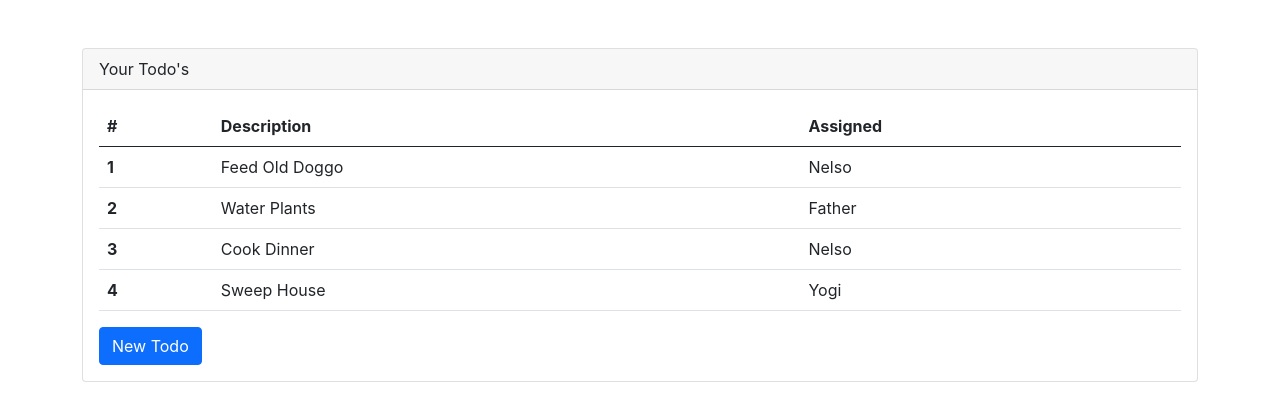
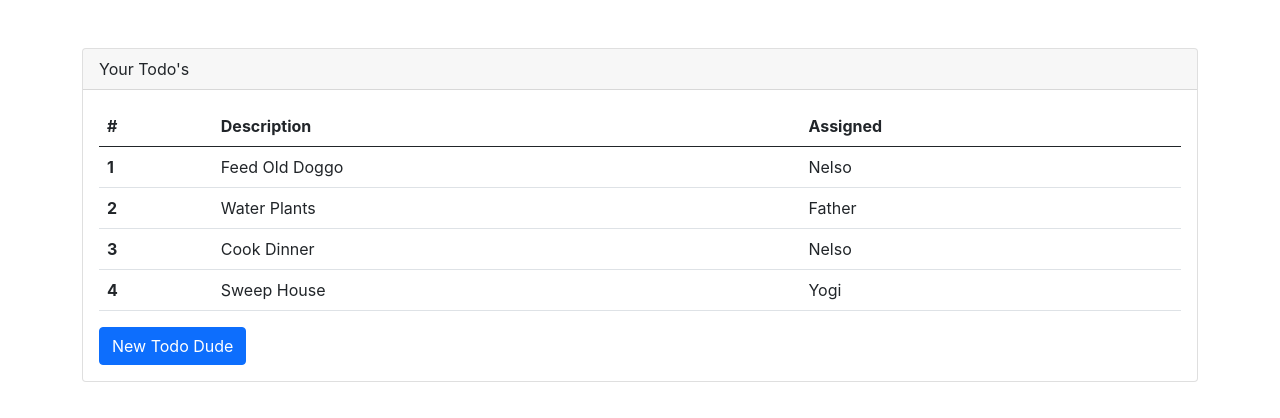
Before and after one commit to albertlobos/ReactApp, a React (Create React App) app: page / in a window 1280 px wide. Shown: the top 418 px of the page. Built offline with nearby package versions, Linux system fonts and the light colour scheme.

Commit message:
Latest commits

```diff
--- a/src/App.tsx
+++ b/src/App.tsx
@@ -53,8 +53,9 @@ export const App = () => {
 
         <button
         className = 'btn btn-primary'
-        onClick={() => setShowAddTodoForm(!showAddTodoForm)}>
-        {showAddTodoForm? 'Close New Todo': 'New Todo'}
+        onClick={() => setShowAddTodoForm(!showAddTodoForm)}
+        >
+        {showAddTodoForm? 'Close New Todo': 'New Todo Dude'}
         </button>
 
         {showAddTodoForm &&
```
